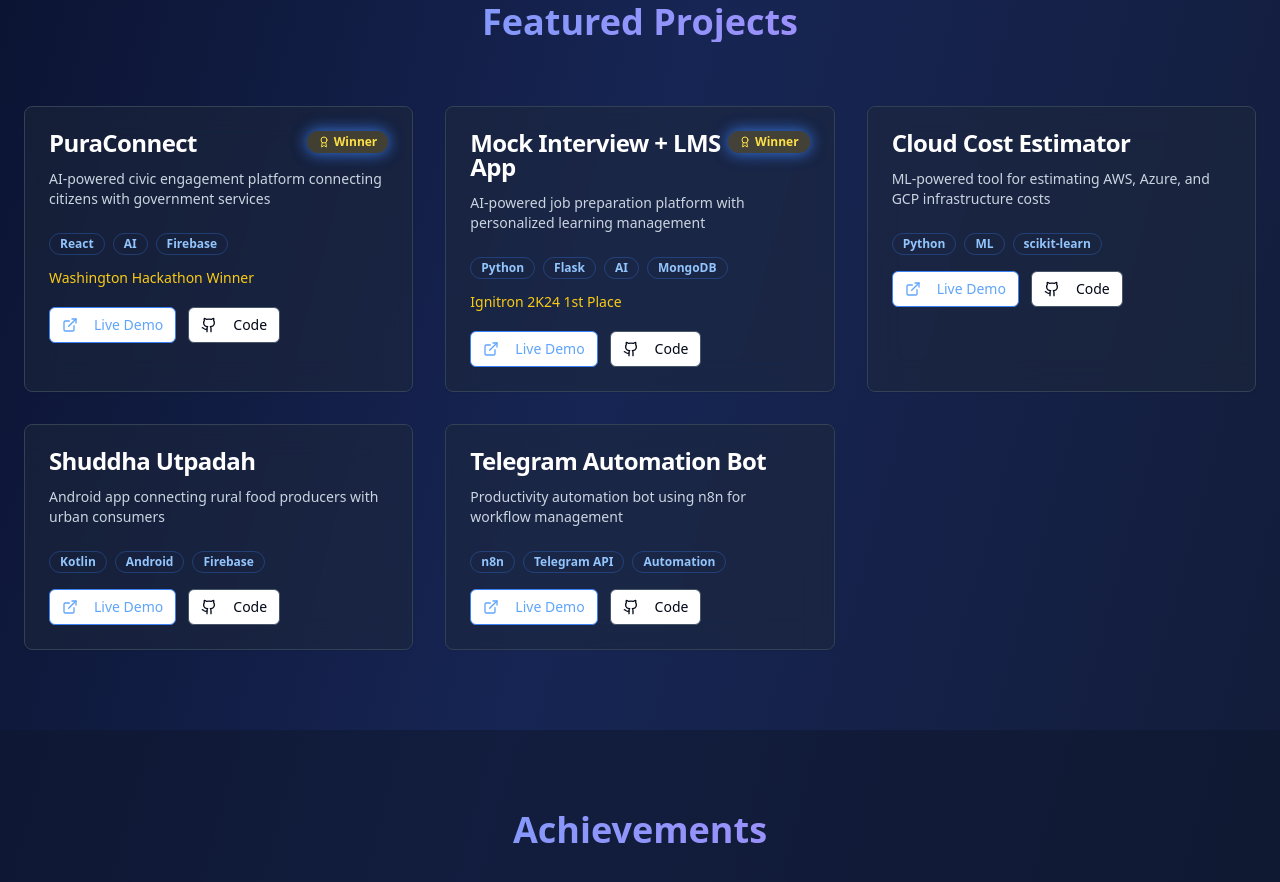
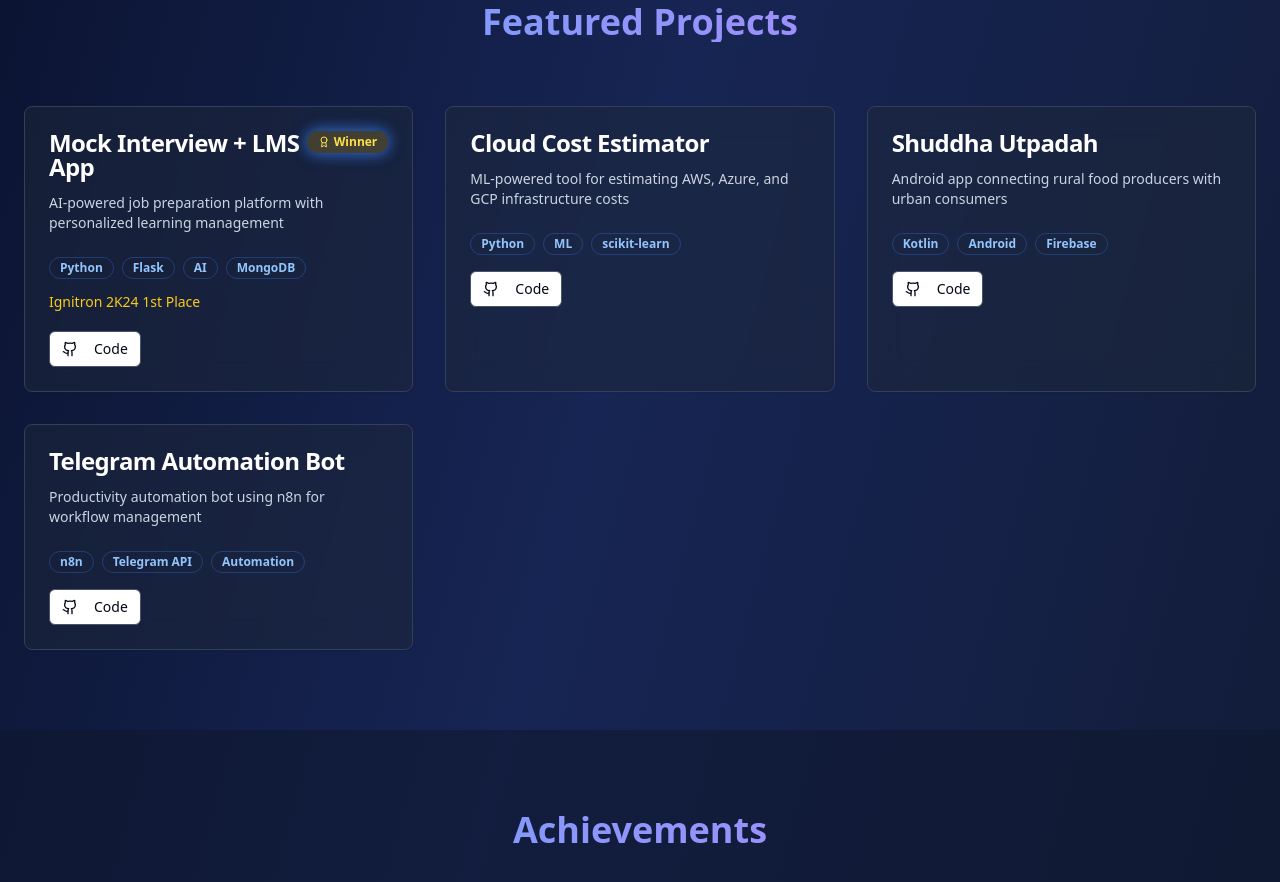
Before and after one commit to ARAVIND2017/aravind-portfolio-forge, a React (Vite) app: page / in a window 1280 px wide. Shown: the part 2180-3062 px from the top of the page. Built offline with nearby package versions, Linux system fonts and the light colour scheme.

Commit message:
Remove live demo and PuraConnect card
Removed the "Live Demo" button and the PuraConnect card from the featured projects section in `src/pages/Index.tsx`.

```diff
--- a/src/pages/Index.tsx
+++ b/src/pages/Index.tsx
@@ -1,4 +1,3 @@
-
 import { useState, useEffect } from 'react';
 import { Github, Linkedin, Mail, ExternalLink, ArrowDown, Star, Award, MapPin, Calendar } from 'lucide-react';
 import { Button } from '@/components/ui/button';
@@ -20,14 +19,6 @@ const Index = () => {
   }, []);
 
   const projects = [
-    {
-      title: 'PuraConnect',
-      description: 'AI-powered civic engagement platform connecting citizens with government services',
-      tech: ['React', 'AI', 'Firebase'],
-      award: 'Washington Hackathon Winner',
-      github: '#',
-      demo: '#'
-    },
     {
       title: 'Mock Interview + LMS App',
       description: 'AI-powered job preparation platform with personalized learning management',
@@ -219,10 +210,6 @@ const Index = () => {
                     <p className="text-yellow-400 text-sm mb-4 font-medium animate-float">{project.award}</p>
                   )}
                   <div className="flex space-x-3">
-                    <Button size="sm" variant="outline" className="border-blue-500 text-blue-400 hover:bg-blue-500 hover:text-white hover-scale">
-                      <ExternalLink className="h-4 w-4 mr-2" />
-                      Live Demo
-                    </Button>
                     <Button size="sm" variant="outline" className="border-slate-600 hover:border-blue-500 hover-scale">
                       <Github className="h-4 w-4 mr-2" />
                       Code
```
